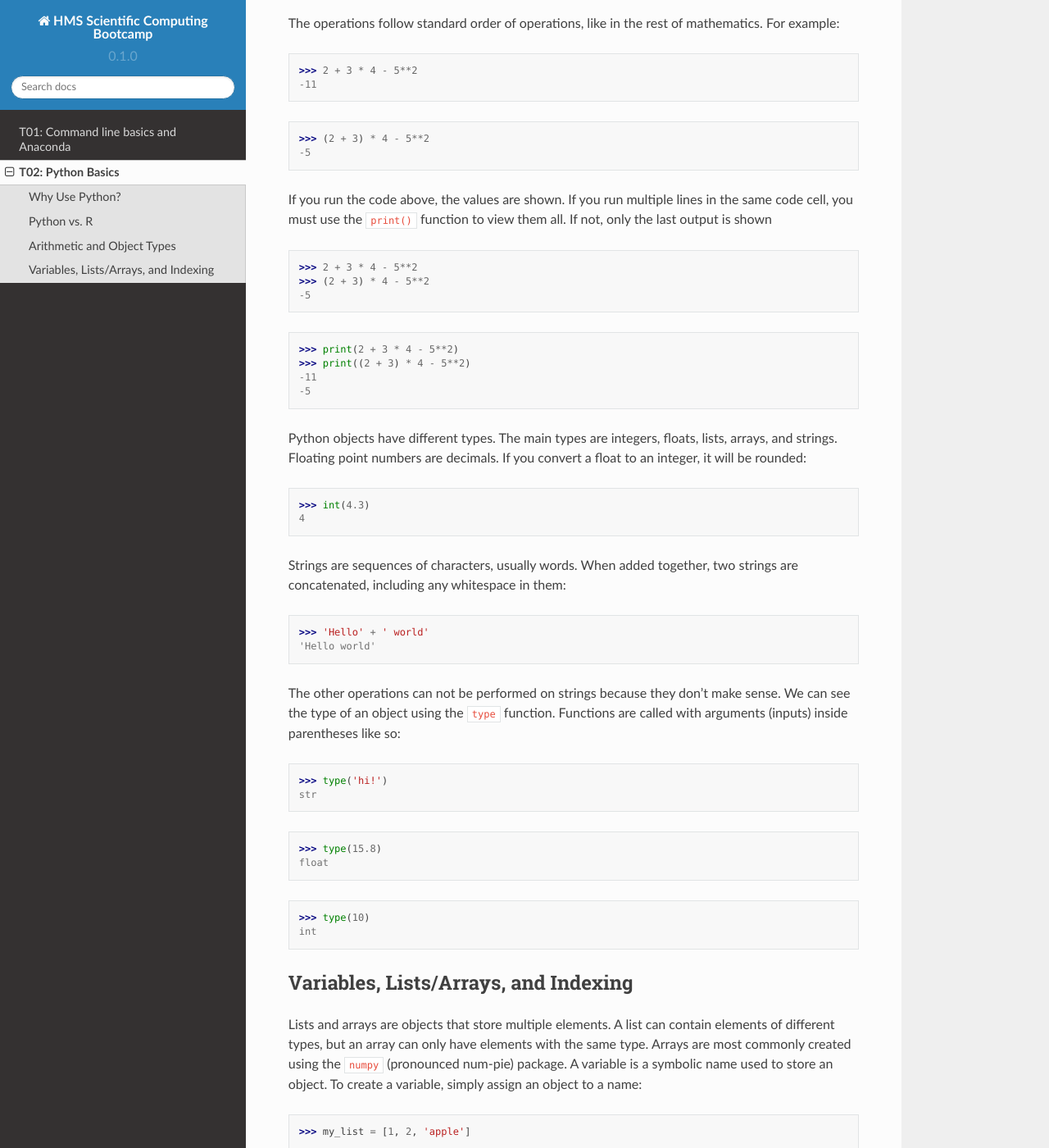
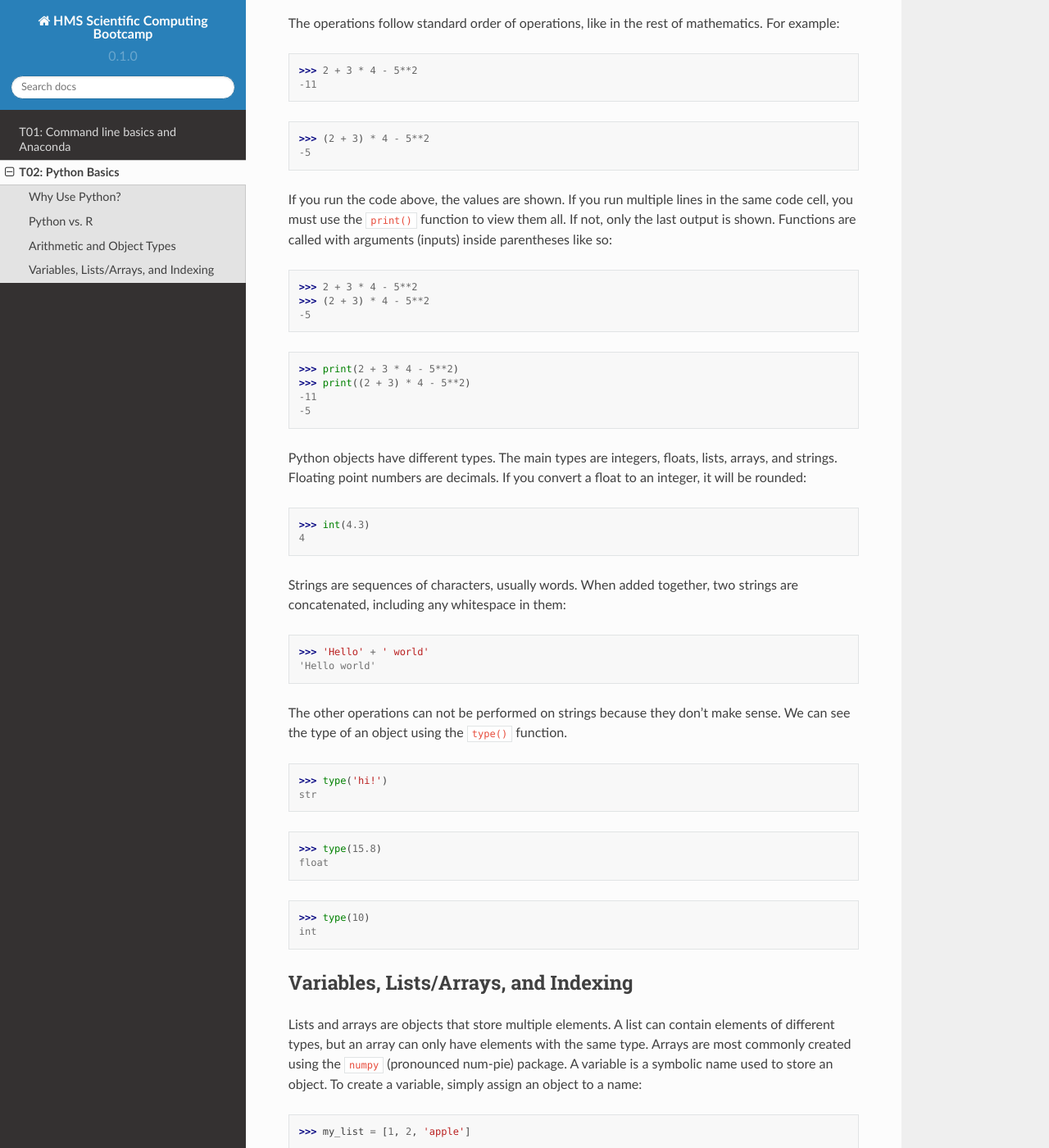
Before and after one commit to sanju99/hms_computing_bootcamp, a Sphinx documentation site: the page built from docs/source/t02.rst, in a window 1280 px wide and 1400 px high, scrolled down 894 px. Shown: the whole window at 82% size. Built offline with Sphinx 7.4.7 and the Read the Docs theme 2.0.0, drawn with Linux system fonts in a browser that asks for light colours; some of the changed lines change nothing that is shown.

Commit message:
Update t02.rst

```diff
--- a/docs/source/t02.rst
+++ b/docs/source/t02.rst
@@ -45,7 +45,7 @@ The operations follow standard order of operations, like in the rest of mathemat
    >>> (2 + 3) * 4 - 5**2
    -5
 
-If you run the code above, the values are shown. If you run multiple lines in the same code cell, you must use the ``print()`` function to view them all. If not, only the last output is shown
+If you run the code above, the values are shown. If you run multiple lines in the same code cell, you must use the ``print()`` function to view them all. If not, only the last output is shown. Functions are called with arguments (inputs) inside parentheses like so:
 
 .. doctest::
 
@@ -70,7 +70,7 @@ Strings are sequences of characters, usually words. When added together, two str
 >>> 'Hello' + ' world'
 'Hello world'
 
-The other operations can not be performed on strings because they don't make sense. We can see the type of an object using the ``type`` function. Functions are called with arguments (inputs) inside parentheses like so:
+The other operations can not be performed on strings because they don't make sense. We can see the type of an object using the ``type()`` function.
 
 >>> type('hi!')
 str
@@ -88,7 +88,7 @@ Lists and arrays are objects that store multiple elements. A list can contain el
 
 >>> my_list = [1, 2, 'apple']
 
-Here, I have created a list with three integers in it. We can call the ``type`` function on it.
+Here, I have created a list with three integers in it. We can call the ``type()`` function on it.
 
 >>> type(my_list)
 list
```
